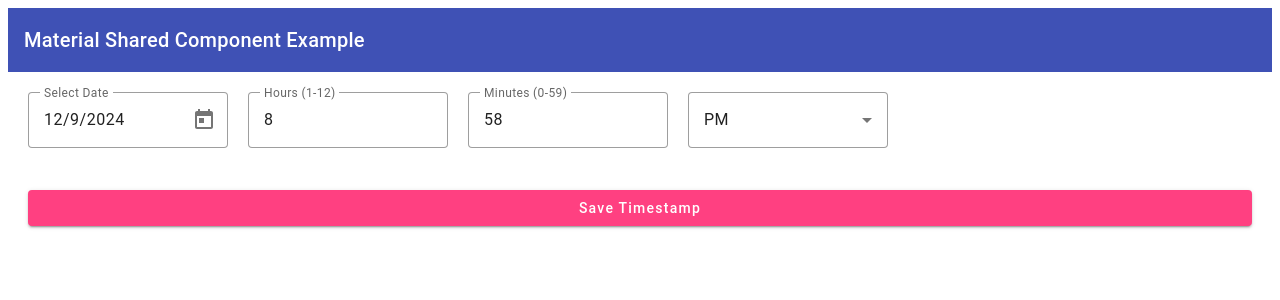
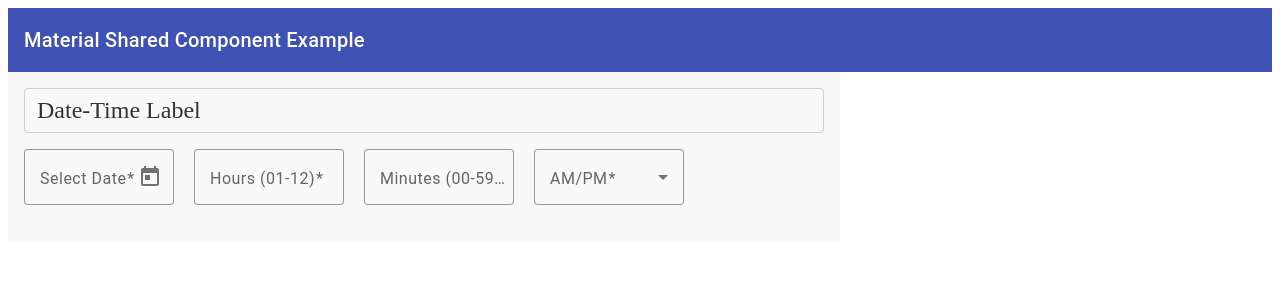
Before and after one commit to amarpatel-xx/material-datetime-app, an Angular app: page / in a window 1280 px wide. Shown: the top 300 px of the page. Built offline with nearby package versions, Linux system fonts and the light colour scheme.

Commit message:
Got datetime validation working properly.

```diff
--- a/src/app/components/date-time/date-time.component.css
+++ b/src/app/components/date-time/date-time.component.css
@@ -1,16 +1,46 @@
+.date-time-wrapper {
+    padding: 16px;
+    max-width: 800px;
+    margin: 0; /* Remove centering margin */
+    background-color: #f9f9f9;
+
+    .date-time-label {
+      text-align: left; /* Ensure label aligns to the left */
+      margin-bottom: 16px;
+
+      h3 {
+        margin: 0;
+        padding: 8px 16px;
+        color: black;
+        display: inline-block;
+        font-size: 1.2em;
+      }
+    }
+
     .date-time-container {
       display: flex;
       flex-direction: column;
       gap: 20px;
-    margin: 20px;
+      margin: 0; /* Align container directly without additional margin */
     }
 
     .date-time-inputs {
       display: flex;
       gap: 20px;
       flex-wrap: wrap;
+      justify-content: flex-start; /* Align inputs to the left */
     }
 
     .wide-box {
-    width: 200px;
+      width: 150px;
     }
+
+    .default-label-class {
+      font-size: 1.5rem; /* Slightly larger font size */
+      color: #333; /* Dark gray color */
+      padding: 8px 12px; /* Add padding for spacing */
+      border: 1px solid #ccc; /* Light gray border */
+      border-radius: 4px; /* Rounded corners */
+      background-color: #f9f9f9; /* Light background */
+    }
+  }
--- a/src/app/components/date-time/date-time.component.html
+++ b/src/app/components/date-time/date-time.component.html
@@ -1,3 +1,9 @@
+<div class="date-time-wrapper">
+    <!-- Dynamic Label -->
+    <div class="date-time-label" [ngClass]="labelClass">
+      <label>{{ dateTimeLabel }}</label>
+    </div>
+
     <form [formGroup]="editForm" class="date-time-container">
       <!-- Time Inputs -->
       <div class="date-time-inputs">
@@ -7,49 +13,58 @@
           <input matInput [matDatepicker]="picker" formControlName="date" />
           <mat-datepicker-toggle matSuffix [for]="picker"></mat-datepicker-toggle>
           <mat-datepicker #picker></mat-datepicker>
+          <mat-error *ngIf="editForm.get('date')?.invalid">Date is required</mat-error>
         </mat-form-field>
 
         <!-- Hours -->
         <mat-form-field appearance="outline" class="wide-box">
-            <mat-label>Hours (1-12)</mat-label>
+          <mat-label>Hours (01-12)</mat-label>
           <input
             matInput
             type="number"
             formControlName="hours"
-            placeholder="HH"
-            min="1"
+            placeholder="hh"
+            min="01"
             max="12"
+            [value]="editForm.get('hours')?.value | number: '2.0'"
+            (input)="onInput($event, 'hours')"
           />
+          <mat-error *ngIf="editForm.get('hours')?.hasError('required')"> Hours are required </mat-error>
+          <mat-error *ngIf="editForm.get('hours')?.hasError('min')"> Hours must be at least 1 </mat-error>
+          <mat-error *ngIf="editForm.get('hours')?.hasError('max')"> Hours cannot exceed 12 </mat-error>
         </mat-form-field>
 
         <!-- Minutes -->
         <mat-form-field appearance="outline" class="wide-box">
-            <mat-label>Minutes (0-59)</mat-label>
+          <mat-label>Minutes (00-59)</mat-label>
           <input
             matInput
             type="number"
             formControlName="minutes"
-            placeholder="MM"
-            min="0"
+            placeholder="mm"
+            min="00"
             max="59"
+            [value]="editForm.get('minutes')?.value | number: '2.0'"
+            (input)="onInput($event, 'minutes')"
           />
+          <mat-error *ngIf="editForm.get('minutes')?.hasError('required')"> Minutes are required </mat-error>
+          <mat-error *ngIf="editForm.get('minutes')?.hasError('min')"> Minutes must be at least 0 </mat-error>
+          <mat-error *ngIf="editForm.get('minutes')?.hasError('max')"> Minutes cannot exceed 59 </mat-error>
         </mat-form-field>
 
         <!-- AM/PM Selector -->
         <mat-form-field appearance="outline" class="wide-box">
+          <mat-label>AM/PM</mat-label>
           <mat-select formControlName="amPm">
             <mat-option value="AM">AM</mat-option>
             <mat-option value="PM">PM</mat-option>
           </mat-select>
+          <mat-error *ngIf="editForm.get('amPm')?.invalid">AM/PM is required</mat-error>
         </mat-form-field>
       </div>
 
       <!-- Hidden Fields for Seconds and Milliseconds -->
       <input type="hidden" formControlName="seconds" />
       <input type="hidden" formControlName="milliseconds" />
-
-    <!-- Submit Button -->
-    <button mat-raised-button color="accent" (click)="updateTimestamp()">
-      Save Timestamp
-    </button>
     </form>
+  </div>
--- a/src/app/components/date-time/date-time.component.ts
+++ b/src/app/components/date-time/date-time.component.ts
@@ -1,65 +1,154 @@
-import { Component, EventEmitter, OnInit, Output } from '@angular/core';
-import { FormControl, FormGroup, ReactiveFormsModule } from '@angular/forms';
+import { Component, EventEmitter, Input, OnInit, Output, forwardRef } from '@angular/core';
+import { ControlValueAccessor, FormControl, FormGroup, NG_VALUE_ACCESSOR, ReactiveFormsModule, Validators, ValidatorFn, AbstractControl, ValidationErrors } from '@angular/forms';
+import { CommonModule } from '@angular/common';
 import { MaterialModule } from '../../shared/material.module';
 
 @Component({
+  // eslint-disable-next-line @angular-eslint/component-selector
   selector: 'app-date-time',
   standalone: true,
-  imports: [ReactiveFormsModule, MaterialModule],
+  imports: [ReactiveFormsModule, MaterialModule, CommonModule],
   templateUrl: './date-time.component.html',
   styleUrls: ['./date-time.component.css'],
+  providers: [
+    {
+      provide: NG_VALUE_ACCESSOR,
+      useExisting: forwardRef(() => DateTimeComponent),
+      multi: true,
+    },
+  ],
 })
-export class DateTimeComponent implements OnInit {
+export class DateTimeComponent implements OnInit, ControlValueAccessor {
   editForm: FormGroup;
 
+  // eslint-disable-next-line @typescript-eslint/no-empty-function
+  onChange: any = () => {};
+  // eslint-disable-next-line @typescript-eslint/no-empty-function
+  onTouched: any = () => {};
+
+  // eslint-disable-next-line @typescript-eslint/member-ordering
+  disabled = false;
+
+  // eslint-disable-next-line @typescript-eslint/member-ordering
+  @Input() dateTimeLabel = 'Date-Time Label'; // Input property for the label
+  // eslint-disable-next-line @typescript-eslint/member-ordering
+  @Input() labelClass = 'default-label-class'; // Dynamic class for the label
+
+  // eslint-disable-next-line @typescript-eslint/member-ordering
   @Output() timestampChange = new EventEmitter<number>(); // Emit the UTC timestamp
 
+  // eslint-disable-next-line @typescript-eslint/member-ordering
+  @Output() isValid = new EventEmitter<boolean>();
+
+  // eslint-disable-next-line @typescript-eslint/member-ordering
   constructor() {
-    const now = new Date();
-
-    this.editForm = new FormGroup({
-      date: new FormControl(new Date(now.getFullYear(), now.getMonth(), now.getDate())),
-      hours: new FormControl(now.getHours() % 12 || 12), // Convert to 12-hour format
-      minutes: new FormControl(now.getMinutes()),
-      amPm: new FormControl(now.getHours() >= 12 ? 'PM' : 'AM'),
-      seconds: new FormControl(now.getSeconds()), // Hidden default value
-      milliseconds: new FormControl(now.getMilliseconds()), // Hidden default value
-    });
+    this.editForm = new FormGroup(
+      {
+        date: new FormControl(null, Validators.required),
+        hours: new FormControl(null, [Validators.required, Validators.min(1), Validators.max(12)]),
+        minutes: new FormControl(null, [Validators.required, Validators.min(0), Validators.max(59)]),
+        amPm: new FormControl(null, Validators.required),
+        seconds: new FormControl(0),
+        milliseconds: new FormControl(0),
+      },
+      { validators: this.dateTimeValidator }, // Attach the custom validator
+    );
   }
 
   ngOnInit(): void {
     // Listen to changes on relevant fields and reset seconds and milliseconds
-    this.editForm.get('date')?.valueChanges.subscribe(() => this.resetTime());
-    this.editForm.get('hours')?.valueChanges.subscribe(() => this.resetTime());
-    this.editForm.get('minutes')?.valueChanges.subscribe(() => this.resetTime());
-    this.editForm.get('amPm')?.valueChanges.subscribe(() => this.resetTime());
-  }
-
-  resetTime(): void {
-    this.editForm.patchValue({
-      seconds: 0,
-      milliseconds: 0,
+    this.editForm.valueChanges.subscribe(() => {
+      this.updateTimestamp();
+      this.onTouched();
+      this.isValid.emit(this.editForm.valid); // Emit the valid property directly
     });
-    this.updateTimestamp();
   }
 
   updateTimestamp(): void {
-    const { date, hours, minutes, amPm, seconds, milliseconds } = this.editForm.value;
+    const { date, hours, minutes, amPm } = this.editForm.value;
 
-    let adjustedHours = hours;
-    if (amPm === 'PM' && hours !== 12) {
+    let adjustedHours = parseInt(hours, 10);
+    if (amPm === 'PM' && adjustedHours !== 12) {
       adjustedHours += 12;
-    } else if (amPm === 'AM' && hours === 12) {
+    } else if (amPm === 'AM' && adjustedHours === 12) {
       adjustedHours = 0;
     }
 
     const combinedDateTime = new Date(date);
     combinedDateTime.setHours(adjustedHours);
-    combinedDateTime.setMinutes(minutes);
-    combinedDateTime.setSeconds(seconds);
-    combinedDateTime.setMilliseconds(milliseconds);
+    combinedDateTime.setMinutes(parseInt(minutes, 10));
+    combinedDateTime.setSeconds(0);
+    combinedDateTime.setMilliseconds(0);
 
     const timestamp = combinedDateTime.getTime();
+    this.onChange(timestamp); // Notify Angular forms of the change
     this.timestampChange.emit(timestamp);
   }
+
+  // ControlValueAccessor implementation
+  writeValue(value: number): void {
+    if (value) {
+      const newDate = new Date(value);
+      this.editForm.setValue(
+        {
+          date: newDate,
+          hours: this.padZero(newDate.getHours() % 12 || 12), // Format hours as 2 digits
+          minutes: this.padZero(newDate.getMinutes()), // Format minutes as 2 digits
+          amPm: newDate.getHours() >= 12 ? 'PM' : 'AM',
+          seconds: newDate.getSeconds(),
+          milliseconds: newDate.getMilliseconds(),
+        },
+        { emitEvent: false },
+      );
+    }
+  }
+
+  registerOnChange(fn: any): void {
+    this.onChange = fn;
+  }
+
+  registerOnTouched(fn: any): void {
+    this.onTouched = fn;
+  }
+
+  setDisabledState?(isDisabled: boolean): void {
+    this.disabled = isDisabled;
+    if (isDisabled) {
+      this.editForm.disable(); // Disable all controls
+    } else {
+      this.editForm.enable(); // Enable all controls
+    }
+  }
+
+  updateLabel(newLabel: string): void {
+    this.dateTimeLabel = newLabel;
+  }
+
+  setLabelClass(newClass: string): void {
+    this.labelClass = newClass;
+  }
+
+  private padZero(value: number): string {
+    return value < 10 ? `0${value}` : `${value}`;
+  }
+
+  // eslint-disable-next-line @typescript-eslint/member-ordering
+  onInput(event: Event, field: string): void {
+    const input = event.target as HTMLInputElement;
+    const paddedValue = this.padZero(parseInt(input.value, 10));
+    this.editForm.get(field)?.setValue(paddedValue, { emitEvent: true });
+  }
+
+  // eslint-disable-next-line @typescript-eslint/member-ordering
+  dateTimeValidator: ValidatorFn = (formGroup: AbstractControl): ValidationErrors | null => {
+    const date = formGroup.get('date')?.value;
+    const hours = formGroup.get('hours')?.value;
+    const minutes = formGroup.get('minutes')?.value;
+    const amPm = formGroup.get('amPm')?.value;
+
+    if (!date || !hours || !minutes || !amPm) {
+      return { dateTimeInvalid: true }; // Return an error object
+    }
+    return null; // Return null if valid
+  };
 }
```
Lines whose indentation alone changed are shown as unchanged.
